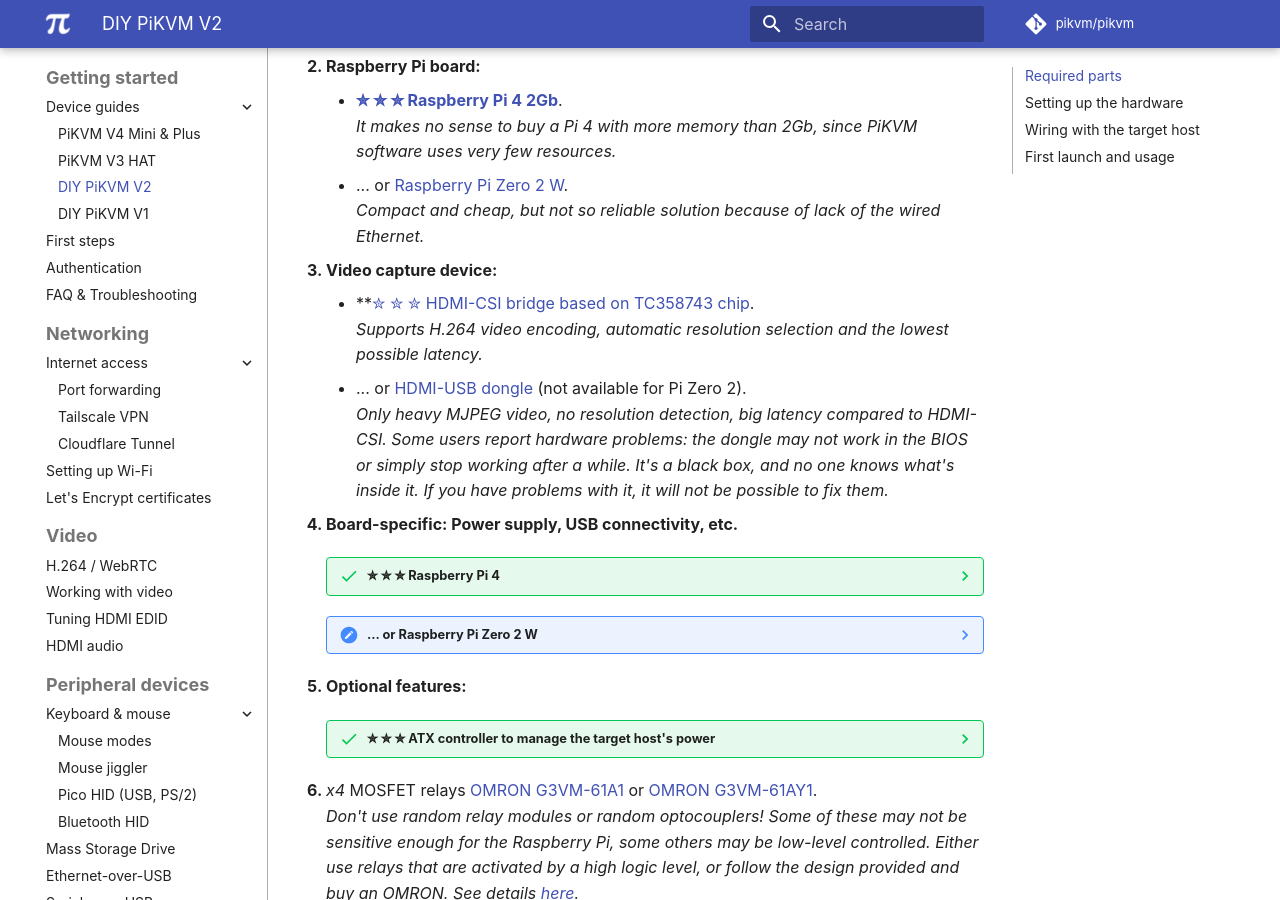
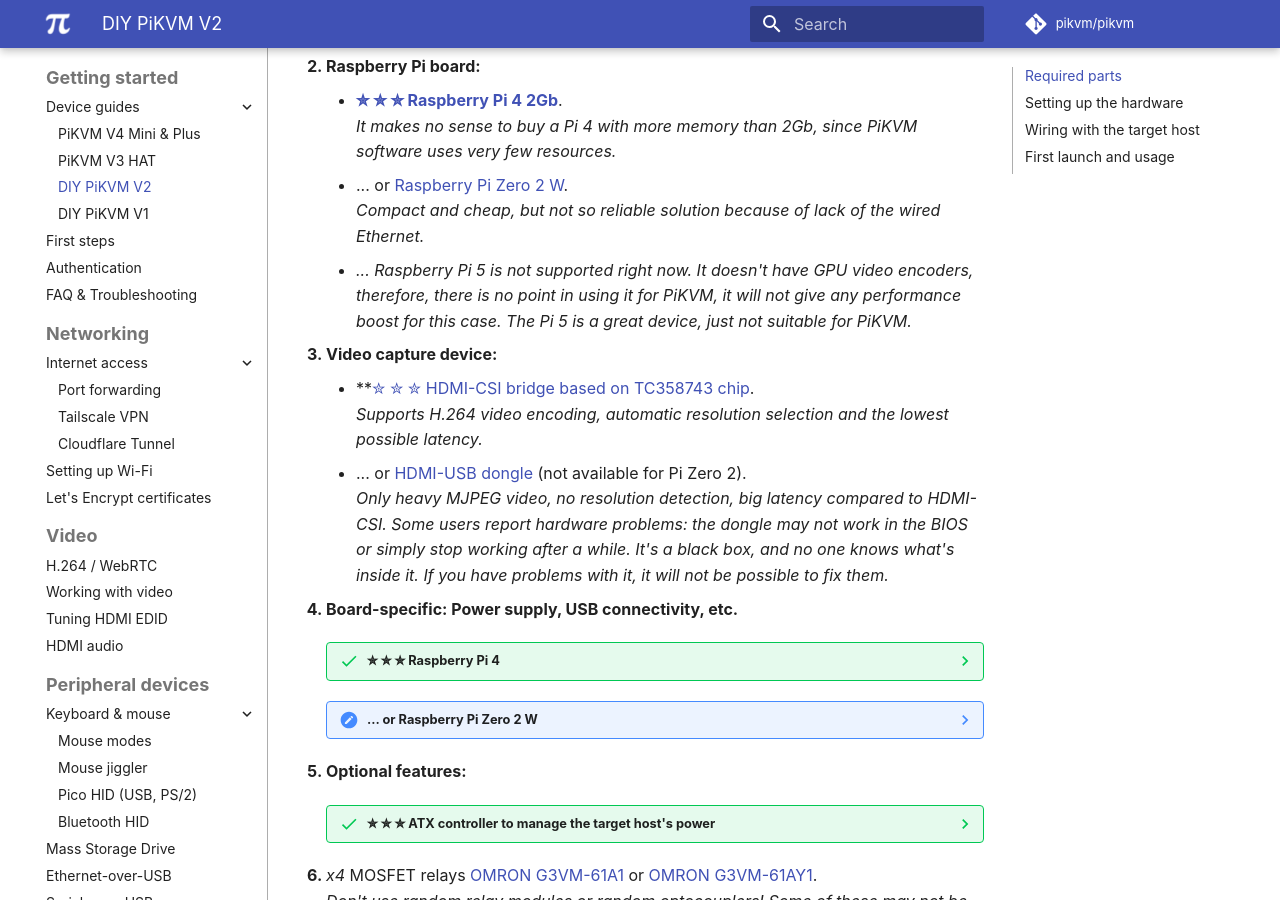
Before and after one commit to pikvm/pikvm, an MkDocs documentation site: the page built from docs/v2.md, in a window 1280 px wide and 900 px high, scrolled down 383 px. Built offline with MkDocs 1.6.1 and Material for MkDocs 9.7.7, drawn with Linux system fonts in a browser that asks for light colours; some web fonts are replaced; comment, search, counter and statistics services are not loaded.

Commit message:
pi5 note

```diff
--- a/docs/v2.md
+++ b/docs/v2.md
@@ -15,6 +15,9 @@
       *It makes no sense to buy a Pi 4 with more memory than 2Gb, since PiKVM software uses very few resources.*
     * ... or [Raspberry Pi Zero 2 W](https://www.raspberrypi.com/products/raspberry-pi-zero-2-w/).<br>
       *Compact and cheap, but not so reliable solution because of lack of the wired Ethernet.*
+    * *... Raspberry Pi 5 is not supported right now. It doesn't have GPU video encoders, therefore,
+      there is no point in using it for PiKVM, it will not give any performance boost for this case.
+      The Pi 5 is a great device, just not suitable for PiKVM.*
 
 3. **Video capture device:**
     * **[✮ ✮ ✮ HDMI-CSI bridge based on TC358743 chip](https://www.amazon.com/waveshare-HDMI-CSI-Camera-Adapter/dp/B08TR7R6RL).<br>
```
Also changed, not shown: README.md (+1 -0 lines).
